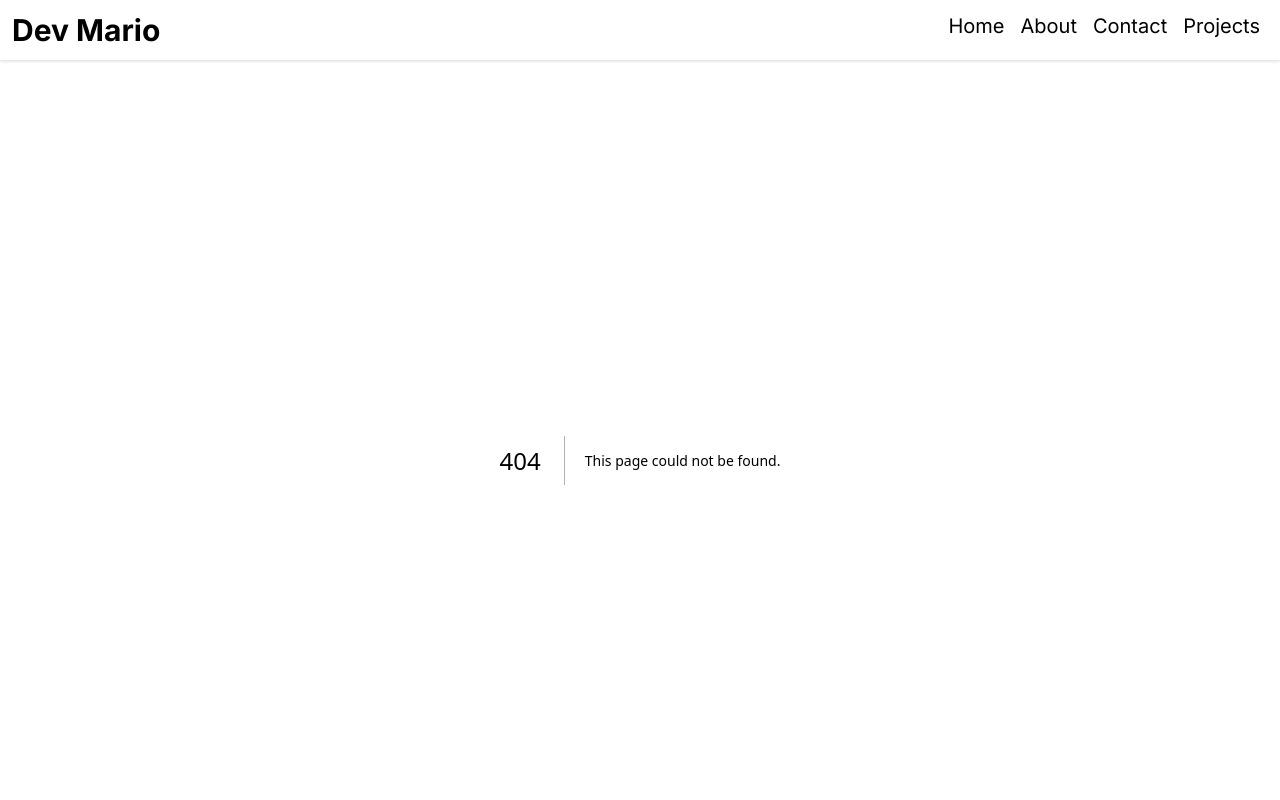
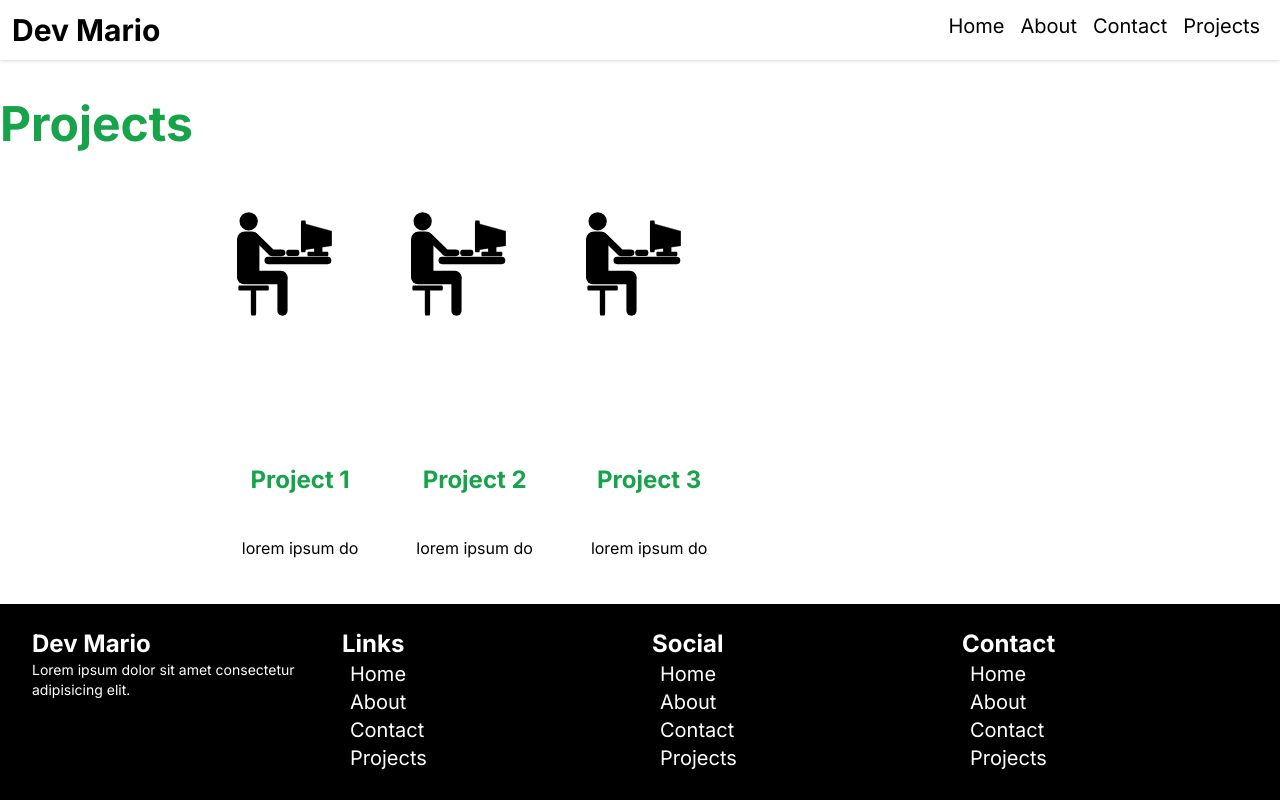
Before and after one commit to joskr2/demo-portafolio-nextjs, a Next.js app: page /projects in a window 1280 px wide. Before the commit this address had no page. Shown: the top 800 px of the page. Built offline with nearby package versions, Linux system fonts and the light colour scheme.

Commit message:
creacion de componente card

```diff
--- a/src/app/about/page.tsx
+++ b/src/app/about/page.tsx
@@ -7,7 +7,6 @@ const About = () => {
     <section className='flex flex-col md:flex-row md:justify-around md:items-center'>
       <div className='flex flex-col flex-1 p-5'>
         <p className=''>
-
         </p>
         <p className=''>
           Lorem ipsum dolor sit amet consectetur adipisicing elit. Assumenda odit illum praesentium amet provident consectetur nulla itaque deleniti! Culpa quis dolorem non id ullam quod omnis doloremque ipsa similique atque!
--- /dev/null
+++ b/src/app/projects/page.tsx
@@ -0,0 +1,35 @@
+import ProjectCard from '@/components/ProjectCard';
+import React from 'react'
+
+
+const projectsArray = [
+  {
+    title: 'Project 1',
+    descripcion: 'lorem ipsum do'
+  },
+  {
+    title: 'Project 2',
+    descripcion: 'lorem ipsum do'
+  },
+  {
+    title: 'Project 3',
+    descripcion: 'lorem ipsum do'
+  },
+]
+const Projects = () => {
+  return (
+    <div className='flex w-full'>
+      <h1 className='text-3xl md:text-5xl font-bold text-green-600 text-center my-10'>Projects</h1>
+      <section className='grid grid-cols-2  md:grid-cols-6 m-2 p-3'>
+
+        {projectsArray.map(({title,descripcion}, index) => (
+          <ProjectCard key={index} title={title} description={descripcion} />
+        ))}
+
+      </section>
+
+    </div>
+  )
+}
+
+export default Projects;
--- /dev/null
+++ b/src/components/ProjectCard.tsx
@@ -0,0 +1,28 @@
+import React, { FC } from 'react'
+import Image from 'next/image'
+
+interface Project {
+  title: string,
+  description: string,
+}
+
+// interface Props {
+//   array: Array<Project>
+// }
+
+const ProjectCard: FC<Project> = ({ title,description }) => {
+  return (
+    <section className='flex flex-col rounded-lg p-4 m-2'>
+      <Image
+        className='w-9/12 md:w-9/12  h:30  md:h-80 '
+        src='/computer.svg'
+        alt='Picture of the author'
+        width={550}
+        height={250}/>
+      <h1 className='text-2xl font-bold text-green-600 text-center my-10'>{title}</h1>
+      <p className='text-center'>{description}</p>
+    </section>
+  )
+}
+
+export default ProjectCard
```
